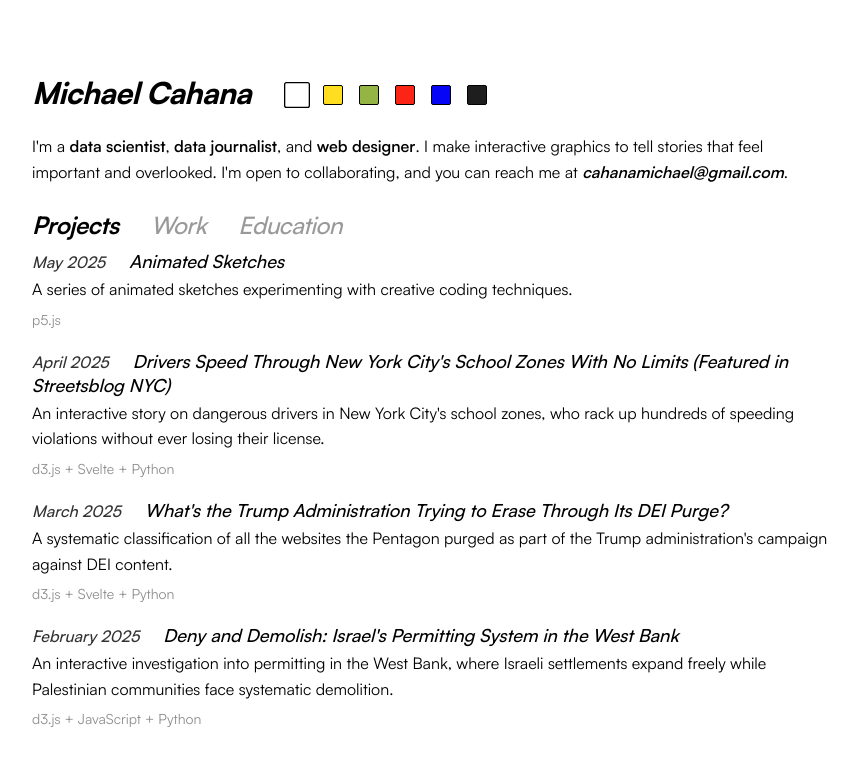
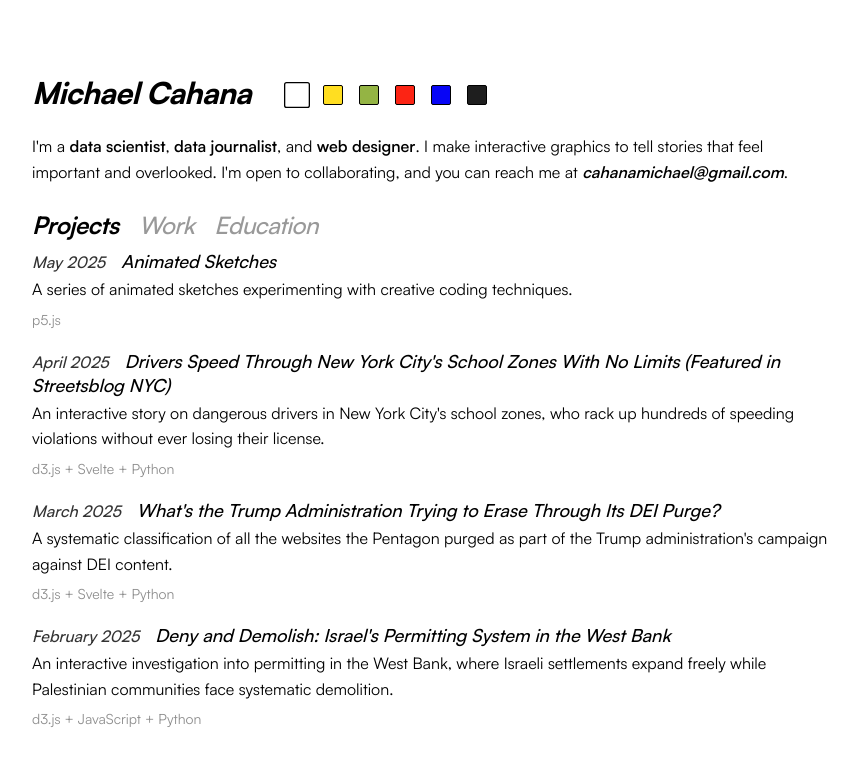
Before and after one commit to m-cahana/portfolio, a Next.js app: page / in a window 1280 px wide. Shown: the top 766 px of the page, without its empty margins (208-1066 px from the left). Built offline with nearby package versions, Linux system fonts and the light colour scheme.

Commit message:
adjust padding

```diff
--- a/app/components/Projects.module.css
+++ b/app/components/Projects.module.css
@@ -45,7 +45,7 @@
   font-weight: 500;
   font-style: italic;
   display: inline;
-  margin-left: 24px;
+  margin-left: 16px;
   font-family: var(--font-satoshi), sans-serif;
   color: rgb(0, 0, 0);
 }
--- a/app/page.js
+++ b/app/page.js
@@ -162,7 +162,7 @@ export default function Home() {
                   letterSpacing: "-0.02em",
                   textTransform: "none",
                   fontFamily: "var(--font-satoshi), sans-serif",
-                  padding: "0 32px 0 0",
+                  padding: "0 20px 0 0",
                   minWidth: "auto",
                   fontStyle: "italic",
                   transition: "font-weight 0.2s, color 0.2s",
```
